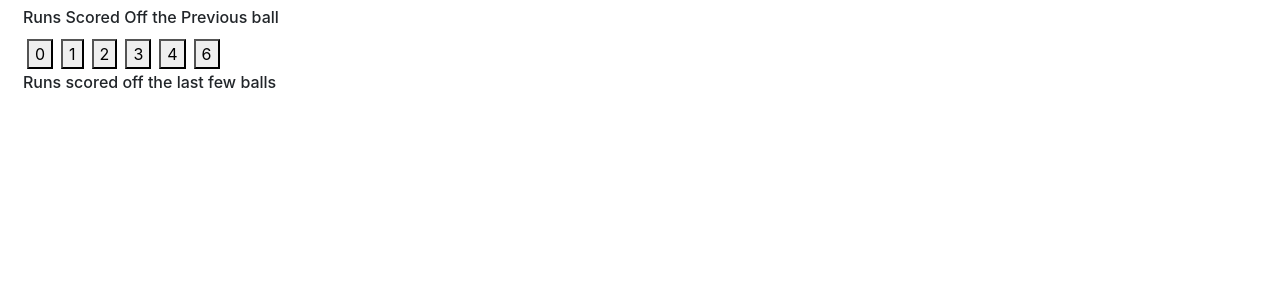
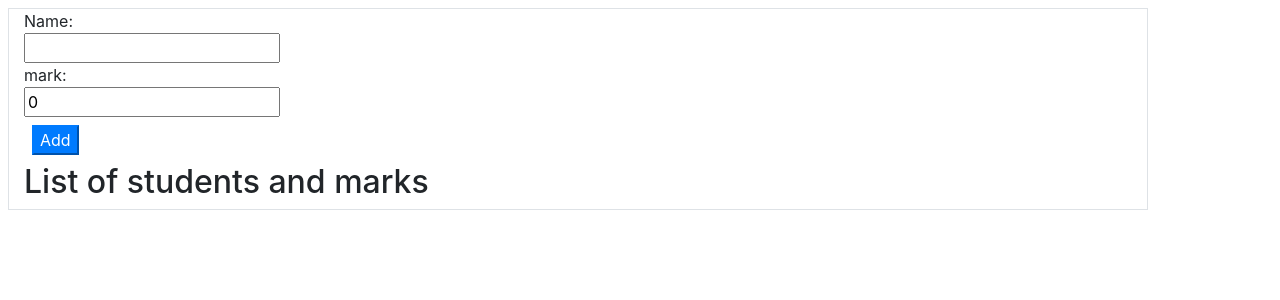
Before and after one commit to SurbhiBisarwal/welcome, an Angular app: page / in a window 1280 px wide. Shown: the top 300 px of the page. Built offline with nearby package versions, Linux system fonts and the light colour scheme.

Commit message:
NG-A3#3 Task 3 Display Performance

```diff
--- a/src/app/app.component.html
+++ b/src/app/app.component.html
@@ -1,14 +1,23 @@
-<div class="container m-2">
-  <h6>Runs Scored Off the Previous ball</h6>
-  <button class="m-1" (click)="addRun(0)">0</button>
-  <button class="m-1" (click)="addRun(1)">1</button>
-  <button class="m-1" (click)="addRun(2)">2</button>
-  <button class="m-1" (click)="addRun(3)">3</button>
-  <button class="m-1" (click)="addRun(4)">4</button>
-  <button class="m-1" (click)="addRun(6)">6</button>
+<div class="container m-2 border">
+  Name:<br />
+  <input type="text" id="name" [(ngModel)]="newStudent.name" /><br />
 
-  <h6>Runs scored off the last few balls</h6>
-  <div *ngFor="let run of runs">
-    <span [ngClass]="getRunClass(run)">{{ run }}</span>
-  </div>
+  mark:<br /><input
+    type="number"
+    id="marks"
+    [(ngModel)]="newStudent.marks"
+  /><br />
+  <button class="btn-primary m-2" (click)="addstu()">Add</button>
+  <h2>List of students and marks</h2>
+
+  <p
+    *ngFor="let student of students"
+    [ngClass]="{
+      'grade-A': student.grade === 'A',
+      'grade-B': student.grade === 'B',
+      'grade-C': student.grade === 'C'
+    }"
+  >
+    {{ student.name }}, {{ student.marks }}, {{ student.grade }}
+  </p>
 </div>
--- a/src/app/app.component.scss
+++ b/src/app/app.component.scss
@@ -1,24 +1,12 @@
-.zero-run {
-  font-weight: bold;
-  color: grey;
+/* styles.css */
+.grade-A {
+  background-color: #90ee90; /* Light green */
 }
-.one-run {
-  color: blue;
-  font-weight: bold;
+
+.grade-B {
+  background-color: #add8e6; /* Light blue */
 }
-.two-run {
-  color: green;
-  font-weight: bold;
+
+.grade-C {
+  background-color: #ffcccb; /* Light red */
 }
-.three-run {
-  color: orange;
-  font-weight: bold;
-}
-.four-run {
-  font-weight: bold;
-  color: red;
-}
-.six-run {
-  color: purple;
-  font-weight: bold;
-}
--- a/src/app/app.component.ts
+++ b/src/app/app.component.ts
@@ -6,29 +6,23 @@ import { Component } from "@angular/core";
   styleUrls: ["./app.component.scss"],
 })
 export class AppComponent {
-  runs: number[] = [];
+  students = [];
 
-  addRun(run: number): void {
-    this.runs.push(run);
-    console.log(`Runs scored: ${run}`);
+  newStudent = { name: "", marks: 0, grade: "" };
+
+  addstu() {
+    this.newStudent.grade = this.getGrade(this.newStudent.marks);
+    this.students.push({ ...this.newStudent });
+    this.newStudent = { name: "", marks: 0, grade: "" };
   }
 
-  getRunClass(run: number): string {
-    switch (run) {
-      case 0:
-        return "zero-run";
-      case 1:
-        return "one-run";
-      case 2:
-        return "two-run";
-      case 3:
-        return "three-run";
-      case 4:
-        return "four-run";
-      case 6:
-        return "six-run";
-      default:
-        return "";
+  getGrade(marks: number): string {
+    if (marks >= 85) {
+      return "A";
+    } else if (marks >= 65) {
+      return "B";
+    } else {
+      return "C";
     }
   }
 }
```
